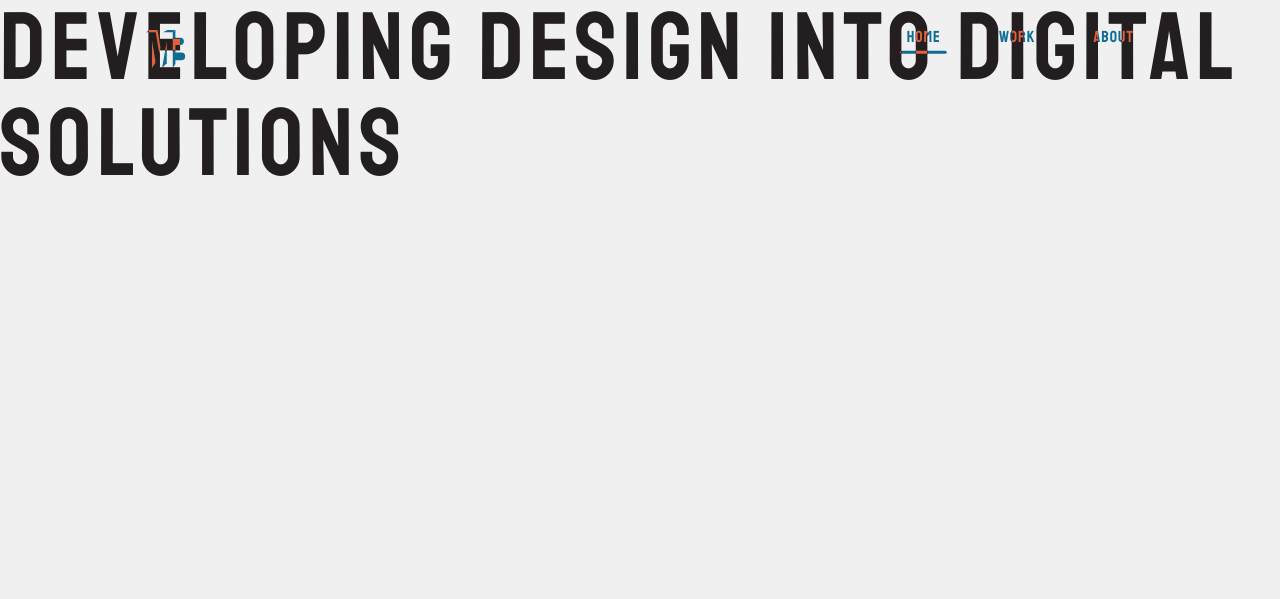
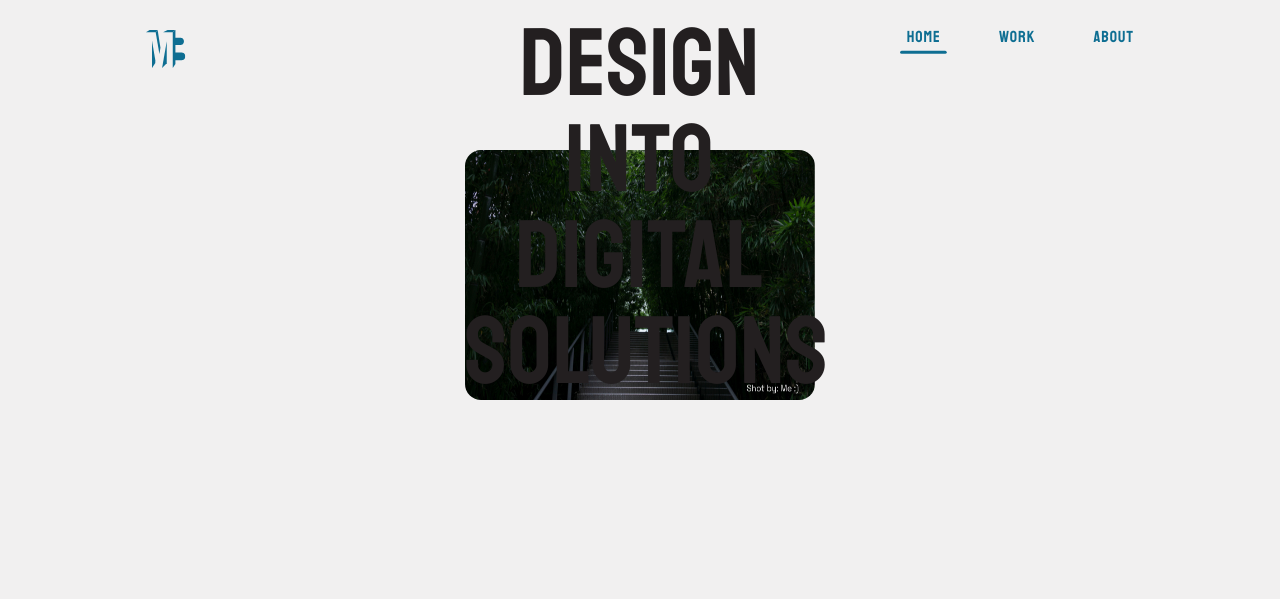
Before and after one commit to MattiasSB/portfolio-site, a PHP site: page / in a window 1280 px wide. Shown: the top 599 px of the page. Before the commit the page ends 176 px from the top, so only its background shows below. Run offline with PHP 8.4, Linux system fonts and the light colour scheme.

Commit message:
Started intro section

```diff
--- a/index.php
+++ b/index.php
@@ -10,10 +10,10 @@
     @require("partials/header.php")
     ?>
     <main>
-        <section class="intro font__staatliches text__xl">
-            <div class="intro__container">
-                <h1 class="position__relative text__black">Developing design into digital solutions</h1>
-                <img src="" alt="">
+        <section class="intro font__staatliches">
+            <div class="intro__container position__relative flex items__center">
+                <h1 class="text__xl position__relative text__black">Developing design into digital solutions</h1>
+                <img class="position__absolute rounded" src="/img/forrest__photo.jpg" alt="">
             </div >
         </section>
         <div class="h__screen"></div>
--- /dev/null
+++ b/sass/intro.scss
@@ -0,0 +1,17 @@
+.intro__container {
+    justify-content: flex-end;
+    flex-direction: column;
+    height: 50vh;
+}
+
+.intro__container h1 {
+    max-width: 350px;
+    min-width: 300px;
+    text-align: center;
+}
+
+.intro__container img {
+    width: 350px;
+    height: 250px;
+    z-index: -1;
+}
--- a/sass/menu.scss
+++ b/sass/menu.scss
@@ -7,7 +7,7 @@
     display: flex;
     justify-content: space-between;
     position: fixed;
-    z-index: 2;
+    z-index: 4;
     left: 50%;
     transform: translateX(-50%);
 }
@@ -36,6 +36,8 @@
 
 .menu__active {
     opacity: 90%;
+    position: fixed;
+    z-index: 4;
     background: #231F20;
     height: 100vh;
     width: 100vw;
--- a/sass/styles.scss
+++ b/sass/styles.scss
@@ -2,7 +2,7 @@
 @import "reset";
 @import "variables";
 @import "menu";
-
+@import "intro";
 
 
 /*--------------------------------------------------
--- a/scripts/menu.js
+++ b/scripts/menu.js
@@ -70,7 +70,7 @@ menuUnderscore.addEventListener("click", () => {
     else if (menuIsOpen == false && screenWidth > 940 && scrollPosition > 48) {
         openMenu();
     }
-    else if (menuIsOpen == true && screenWidth > 940){
+    else if (menuIsOpen == true && screenWidth > 940 && scrollPosition > 48){
         closeMenu();
     }
 });
```
Also changed, not shown: dist/css/styles.min.css, 1 other file.
